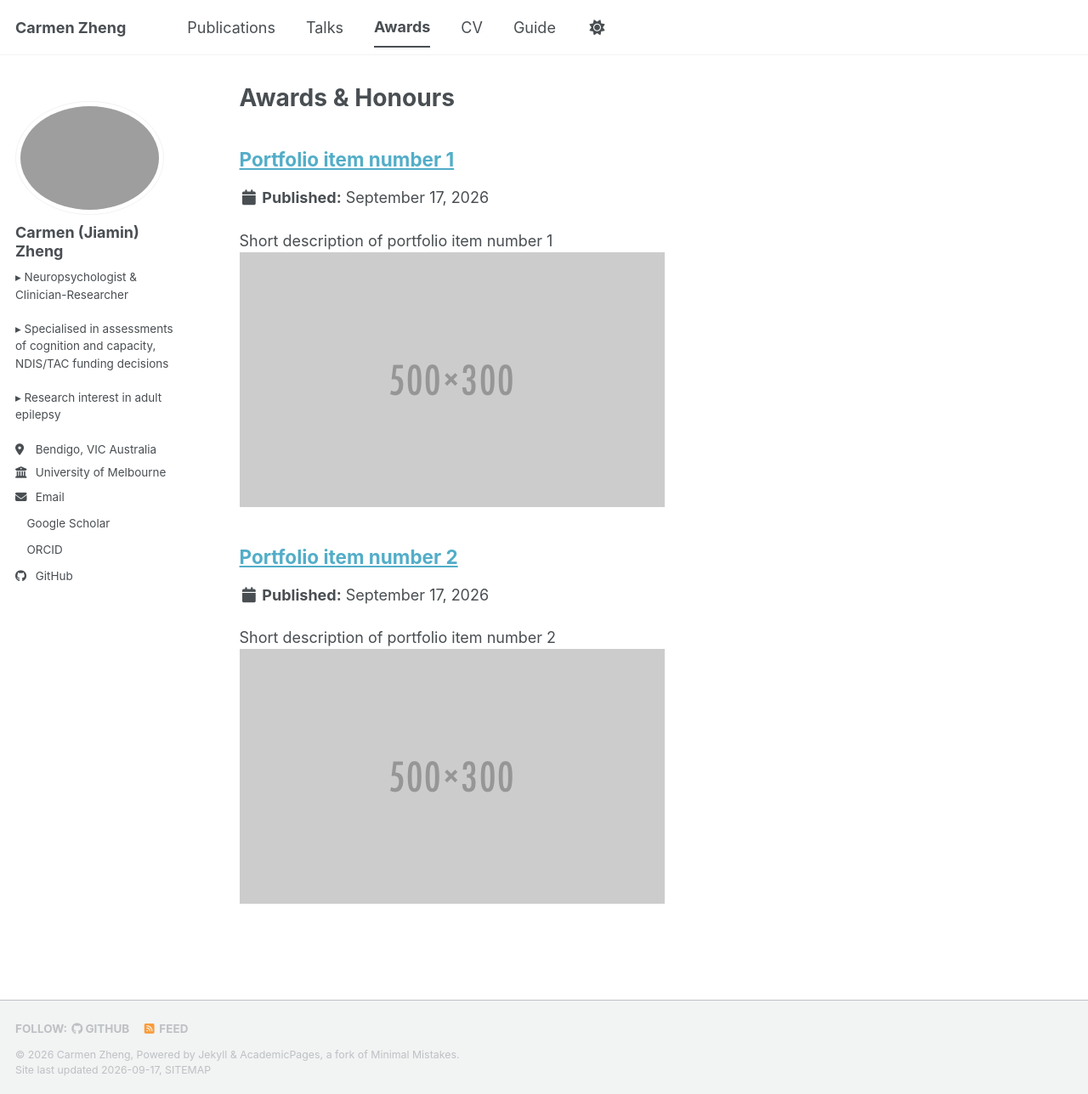
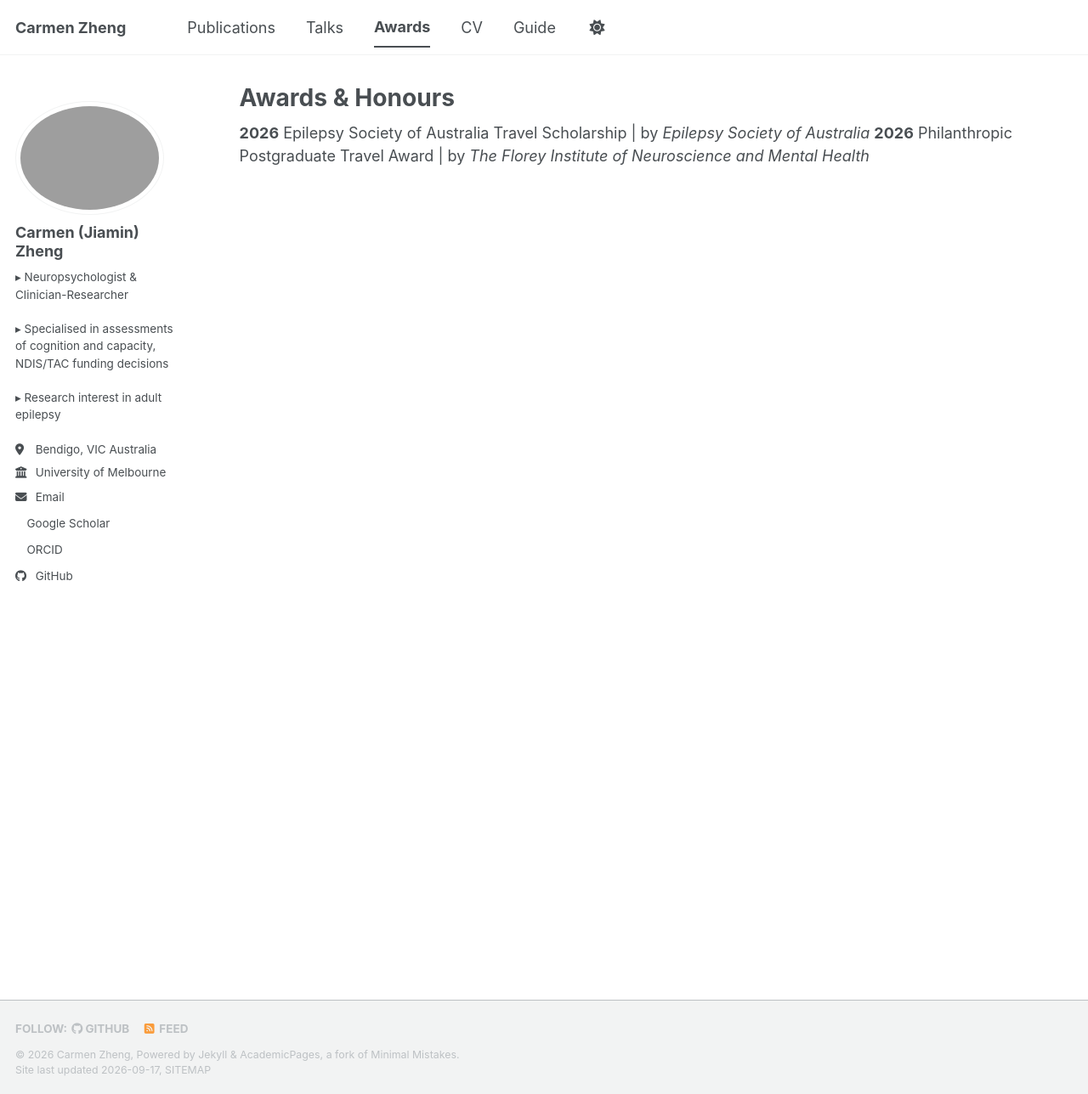
Before and after one commit to carmen-zheng/carmen-zheng.github.io, a Jekyll site: the page built from _pages/awards.html, in a window 1280 px wide and 1288 px high. Shown: the whole window at 85% size. Built offline with Jekyll 4.4.1, drawn with Linux system fonts in a browser that asks for light colours; a style sheet for code colours, icons or effects is not loaded.

Commit message:
Clean up awards.html by removing content and loop
Removed awards listing and related loop from awards page.

```diff
--- a/_pages/awards.html
+++ b/_pages/awards.html
@@ -5,9 +5,5 @@ permalink: /awards/
 author_profile: true
 ---
 
-{% include base_path %}
-
-
-{% for post in site.portfolio %}
-  {% include archive-single.html %}
-{% endfor %}
+<b>2026</b>      Epilepsy Society of Australia Travel Scholarship | by <i>Epilepsy Society of Australia</i>
+<b>2026</b>      Philanthropic Postgraduate Travel Award | by <i>The Florey Institute of Neuroscience and Mental Health</i>
```
